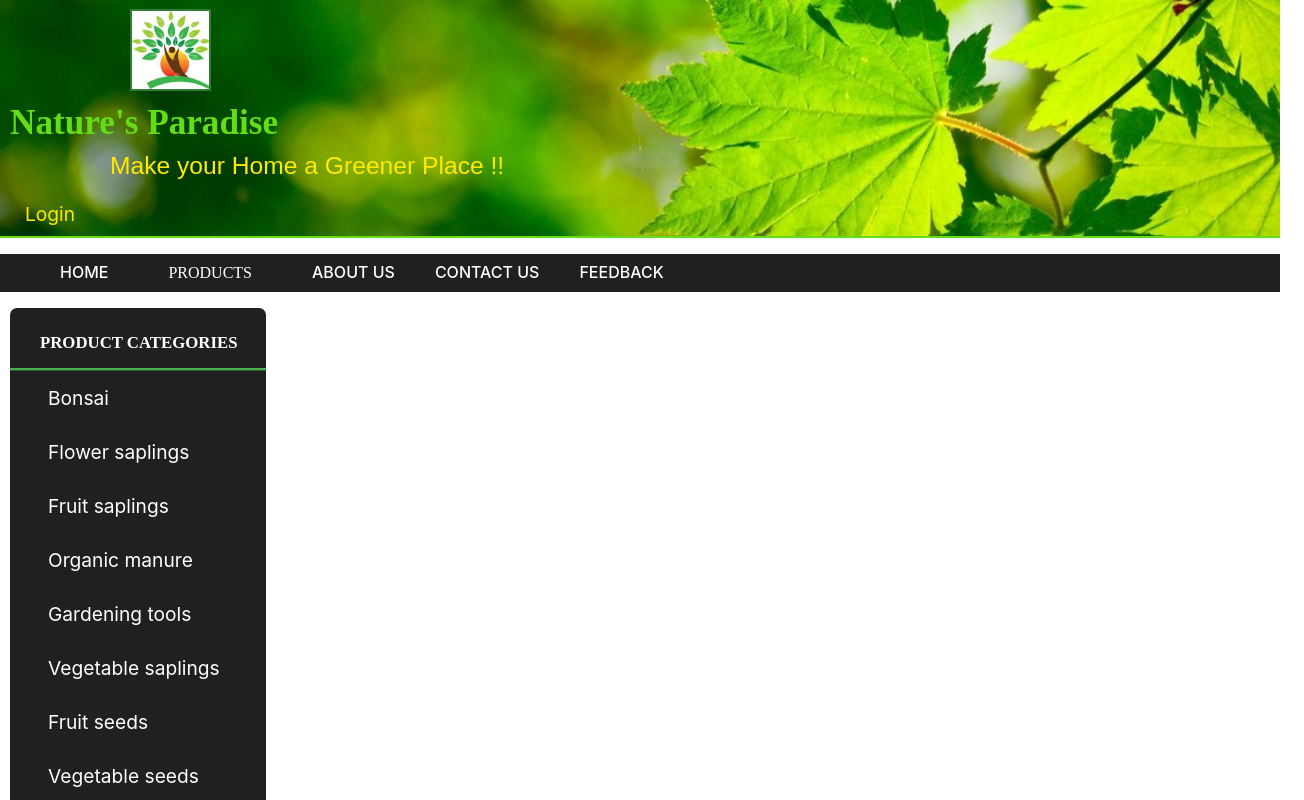
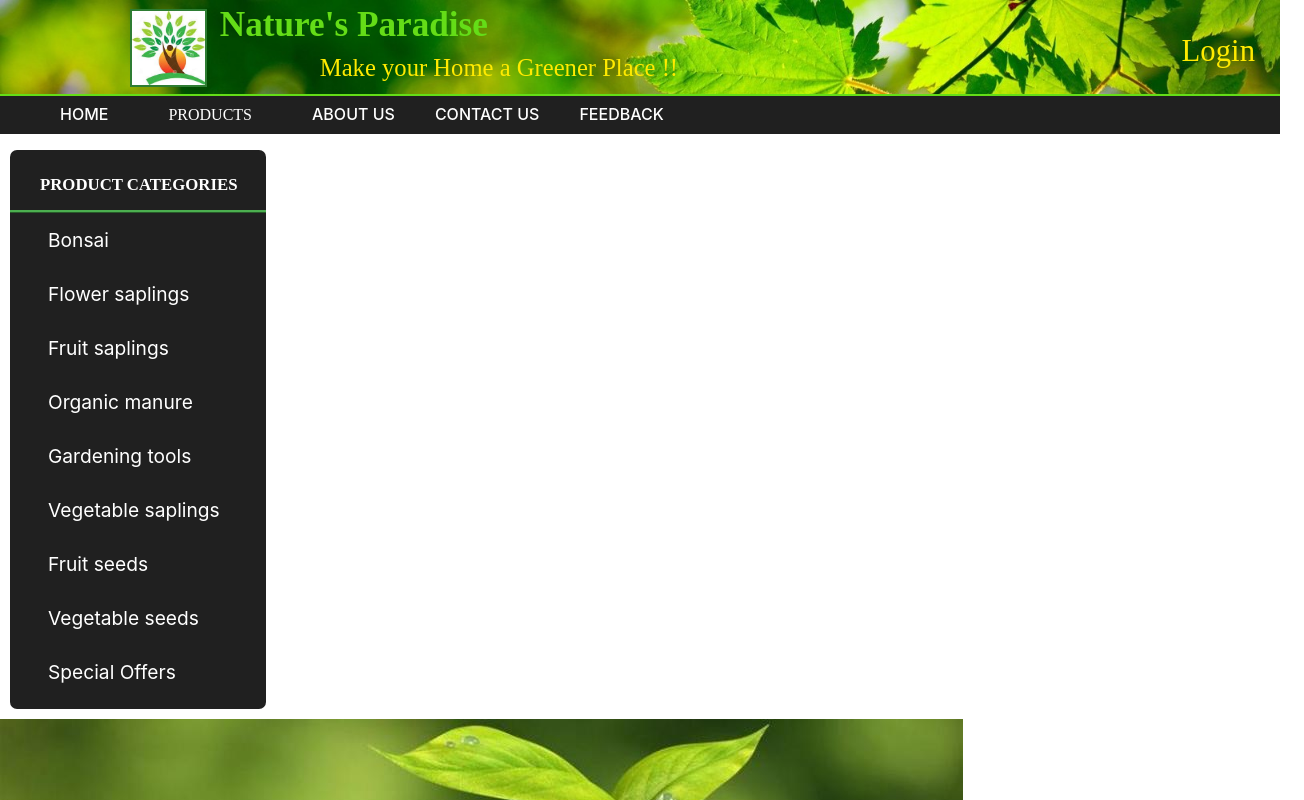
Before and after one commit to Soumyajagupta07/Nature, a React (Create React App) app: page / in a window 1280 px wide. Shown: the top 800 px of the page, 1304 px wide, since content can reach past the window. Built offline with nearby package versions, Linux system fonts and the light colour scheme.

Commit message:
committed

```diff
--- a/src/App.js
+++ b/src/App.js
@@ -54,7 +54,7 @@ const App = () => {
       <Routes>
         <Route path="/" element={<Home />} />
         <Route path="/login" element={<LoginPage />} />
-        <Route path="/product" element={<Product />} />
+        <Route path="/product" element={<Product products={products} />} />
         <Route path="/about" element={<About />} />
         <Route path="/contact" element={<Contact />} />
         <Route path="/feedback" element={<Feedback />} />
--- a/src/styles/header.css
+++ b/src/styles/header.css
@@ -1,4 +1,4 @@
-/* * {
+* {
     box-sizing: border-box;
 }
 
@@ -53,9 +53,11 @@
     float: right;
     white-space: nowrap;
     padding: 15px 25px;
-} */
+    font-family: Gabriola;
+    font-size: 1.6em;
+}
 
-.header {
+/* .header {
     background: url("../images/Nature/leavesFinal.jpg") no-repeat center center;
     background-size: cover;
     border-bottom: 2px solid #64DD17;
@@ -92,4 +94,4 @@
     text-decoration: none;
     color: #FFEA00;
     padding: 15px 25px;
-}
+} */
```
